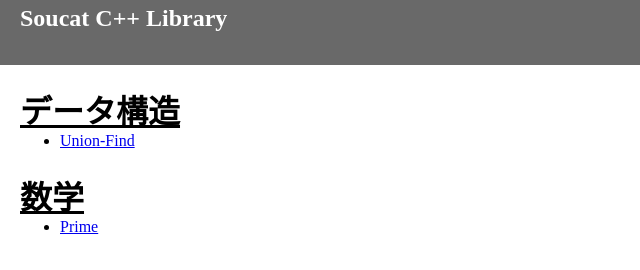
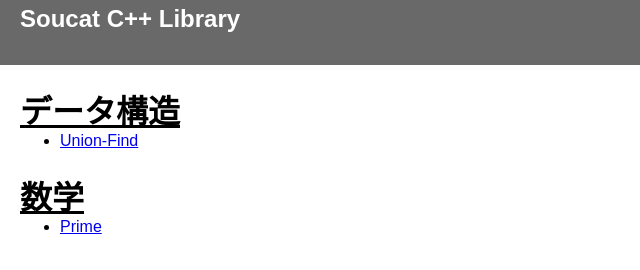
Before and after one commit to soucat0330/library, a plain HTML site: page index.html in a window 1280 px wide. Shown: the full height of the page, 0-640 px from the left. Drawn offline with Linux system fonts and the light colour scheme.

Commit message:
Update index.html

```diff
--- a/index.html
+++ b/index.html
@@ -50,7 +50,7 @@
     </style>
 </head>
 
-<body style="margin: 0;">
+<body style="margin: 0; font-family: sans-serif;">
     <nav>
         <h1 style="margin: 0px;"><a href="#" id="title">Soucat C++ Library</a></h1>
     </nav>
```
